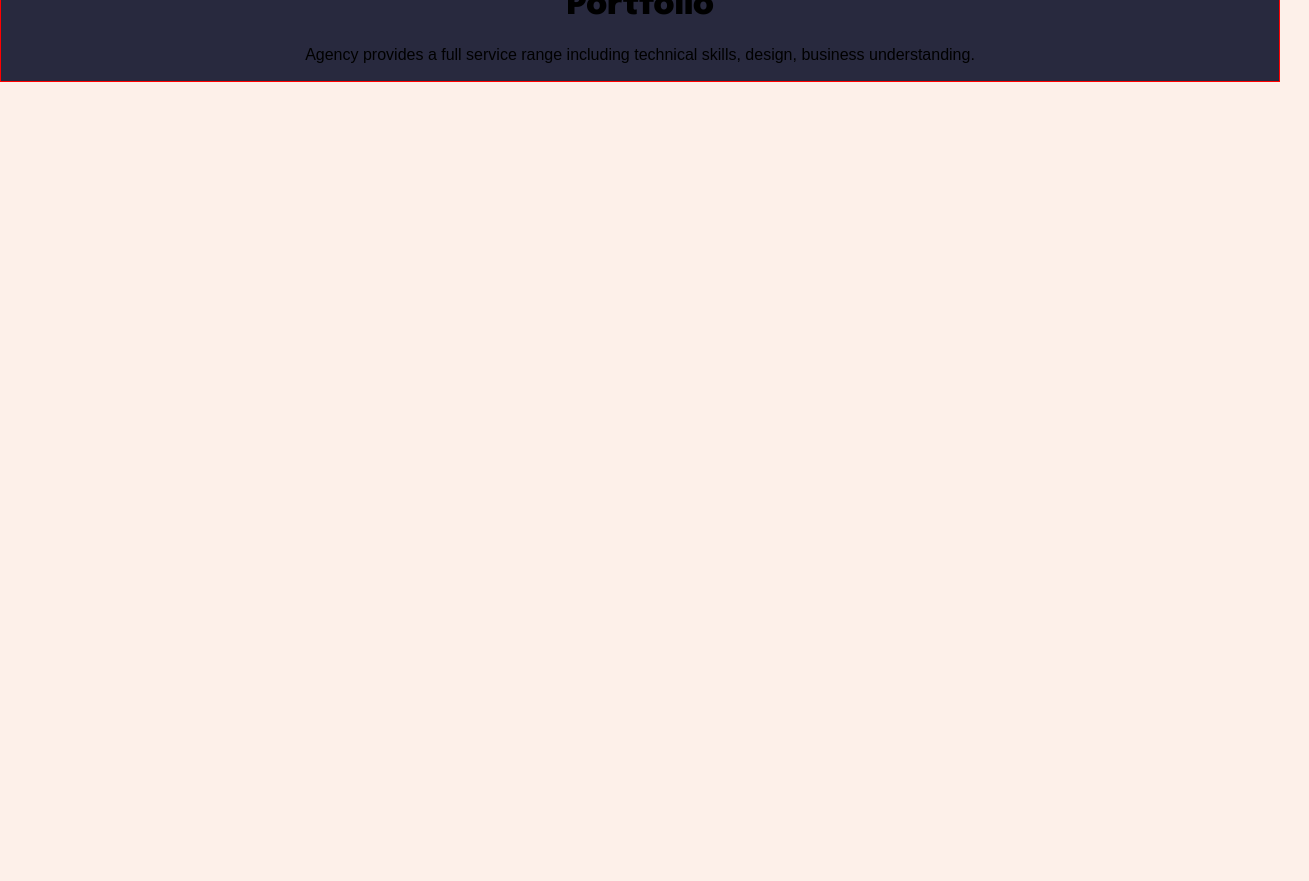
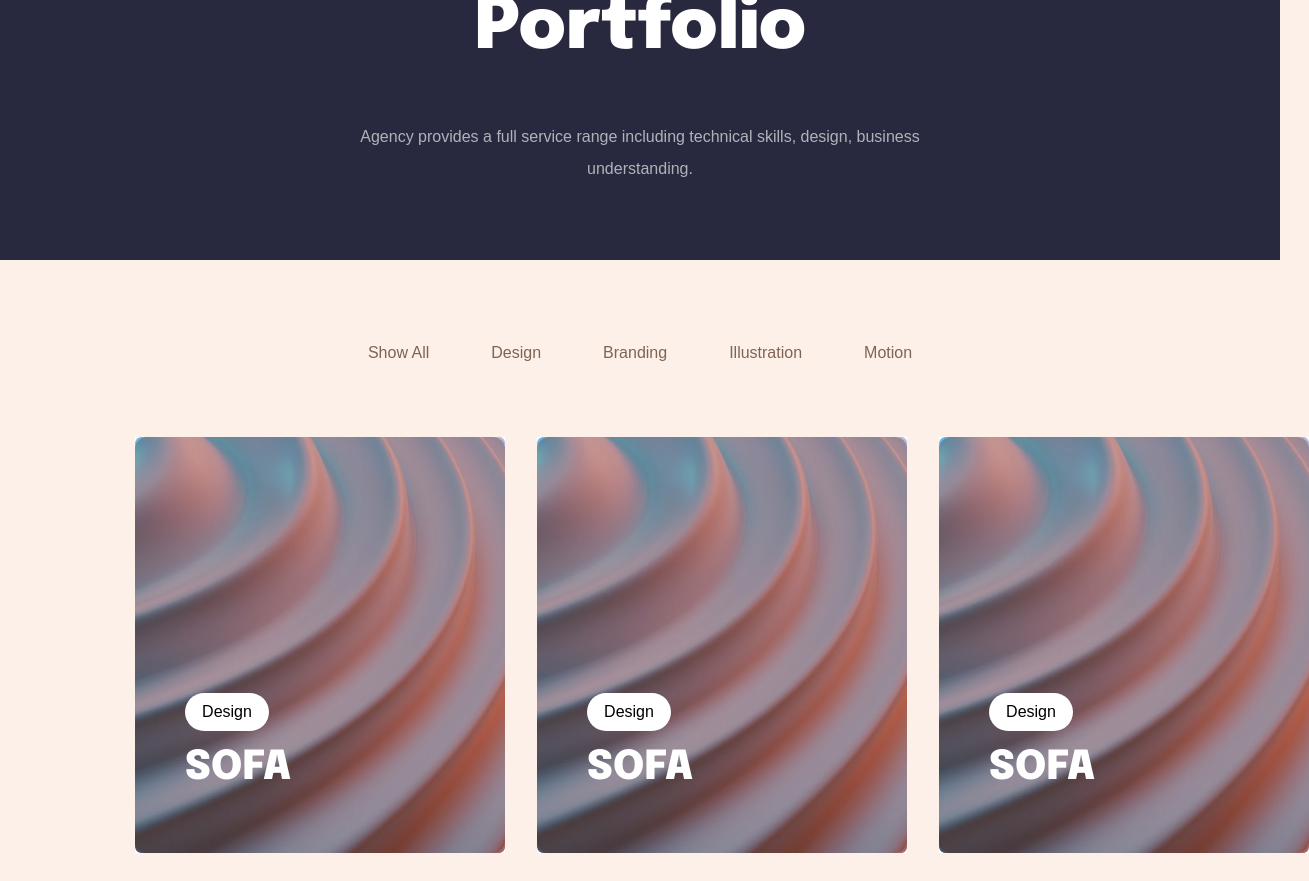
Before and after one commit to TsvetSerg/Agency, a React app: page / in a window 1280 px wide. Shown: the part 180-1061 px from the top of the page, 1309 px wide, since content can reach past the window. Before the commit the page ends 800 px from the top, so only its background shows below. Built offline with nearby package versions, Linux system fonts and the light colour scheme; a web font is replaced by a local one.

Commit message:
The final stage of desktop layout

```diff
--- a/src/components/App/App.css
+++ b/src/components/App/App.css
@@ -1,6 +1,5 @@
 .App {
   text-align: center;
-  border: 1px solid red;
   max-width: 1440px;
   margin: 0 auto;
   display: flex;
--- a/src/components/App/App.js
+++ b/src/components/App/App.js
@@ -1,14 +1,21 @@
 import './App.css';
-import NavBar from '../NavBar/NavBar'
-import Title from '../Title/Title'
+import NavBar from '../NavBar/NavBar';
+import Title from '../Title/Title';
+import Tabs from '../Tabs/Tabs';
+import Content from '../Content/Content';
+import React from 'react';
 
 function App() {
+
+
   return (
     <div className="App">
       <section className='top'>
         <NavBar/>
         <Title/>
       </section>
+      <Tabs/>
+      <Content/>
 
     </div>
   );
--- /dev/null
+++ b/src/components/Card/Card.css
@@ -0,0 +1,60 @@
+.card {
+  /* border: 1px solid black; */
+  max-width: 370px;
+  max-height: 416px;
+  border-radius: 12px;
+  position: relative;
+}
+
+.card:hover {
+  box-shadow: 0px 0px 7px 4px rgba(79, 226, 74, 0.5);
+}
+
+.card__activ {
+  box-shadow: 0px 0px 7px 4px rgba(79, 226, 74, 1);
+}
+
+.card__overlay {
+  position: relative;
+}
+
+.card__overlay::after {
+  left: 0;
+  top: 0;
+  width: 100%;
+  height: 416px;
+  position: absolute;
+  content: "";
+  background: #5c2000;
+  opacity: 32%;
+  border-radius: 12px;
+}
+
+/* #4fe24a */
+
+.card__img {
+  max-width: 370px;
+  max-height: 416px;
+}
+
+.card__title {
+  margin: 0;
+  padding: 0;
+  position: absolute;
+  bottom: 62px;
+  left: 50px;
+  font-size: 40px;
+  color: white;
+}
+
+.card__category {
+  position: absolute;
+  bottom: 122px;
+  left: 50px;
+  width: 84px;
+  height: 38px;
+  border: none;
+  background-color: white;
+  border-radius: 30px;
+  font-size: 16px;
+}
--- /dev/null
+++ b/src/components/Card/Card.js
@@ -0,0 +1,16 @@
+import './Card.css';
+import SOFA from '../../images/SOFA.png';
+
+function Card() {
+  return (
+    <div className='card'>
+      <div className='card__overlay'>
+        <img className='card__img' src={SOFA} alt="" />
+      </div>
+      <h2 className='card__title'>SOFA</h2>
+      <button className='card__category'>Design</button>
+    </div>
+  )
+}
+
+export default Card;
--- /dev/null
+++ b/src/components/Content/Content.css
@@ -0,0 +1,31 @@
+.content {
+  width: calc(100% - 135px * 2);
+  margin: 0 auto;
+}
+
+.content__list {
+  margin: 0;
+  padding: 0;
+  display: grid;
+  grid-template-columns: repeat(3, 370px);
+  gap: 30px 32px;
+  margin-bottom: 80px;
+}
+
+.content__button {
+  margin-bottom: 200px;
+  box-shadow: 0px 3px 10px 10px rgba(57, 20, 0, 0.08);
+  width: 170px;
+  height: 48px;
+  border: none;
+  background-color: white;
+  color: black;
+  border-radius: 10px;
+  font-size: 14px;
+  font-weight: 900;
+  cursor: pointer;
+}
+
+.content__button:hover {
+  box-shadow: 0px 3px 10px 10px rgba(57, 20, 0, 0.13);
+}
--- /dev/null
+++ b/src/components/Content/Content.js
@@ -0,0 +1,24 @@
+import './Content.css';
+import Card from '../Card/Card';
+
+function Content() {
+
+  return (
+    <section className='content'>
+      <div className='content__list'>
+        <Card/>
+        <Card/>
+        <Card/>
+        <Card/>
+        <Card/>
+        <Card/>
+        <Card/>
+        <Card/>
+        <Card/>
+      </div>
+      <button className='content__button'>LOAD MORE</button>
+    </section>
+  )
+}
+
+export default Content;
--- /dev/null
+++ b/src/components/Tabs/Tabs.css
@@ -0,0 +1,30 @@
+.tabs {
+  max-width: 600px;
+  margin: auto;
+  display: flex;
+  justify-content: space-around;
+  margin-top: 84px;
+  margin-bottom: 75px;
+}
+
+.tabs__item {
+  margin: 0;
+  padding: 0;
+  margin-right: 62px;
+  color: #391400;
+  opacity: 64%;
+  cursor: pointer;
+}
+
+.tabs__item:last-child {
+  margin-right: 0;
+}
+
+.tabs__item:hover {
+  opacity: 100%;
+  color: #16cd53;
+}
+
+.tabs__item_activ {
+  color: #16cd53;
+}
--- /dev/null
+++ b/src/components/Tabs/Tabs.js
@@ -0,0 +1,16 @@
+import './Tabs.css';
+
+function Tabs() {
+
+  return (
+    <nav className='tabs'>
+      <p  className='tabs__item'>Show All</p>
+      <p  className='tabs__item'>Design</p>
+      <p  className='tabs__item'>Branding</p>
+      <p  className='tabs__item'>Illustration</p>
+      <p  className='tabs__item'>Motion</p>
+    </nav>
+  )
+}
+
+export default Tabs;
--- a/src/components/Title/Title.css
+++ b/src/components/Title/Title.css
@@ -0,0 +1,23 @@
+.portfolio {
+  max-width: 600px;
+  margin: auto;
+}
+
+.portfolio__title {
+  color: white;
+  margin: 0;
+  padding: 0;
+  font-size: 72px;
+  margin-bottom: 51px;
+}
+
+.portfolio__subtitle {
+  color: white;
+  margin: 0;
+  padding: 0;
+  font-size: 16px;
+  line-height: 2;
+  font-weight: 300;
+  opacity: 64%;
+  margin-bottom: 75px;
+}
--- a/src/components/Title/Title.js
+++ b/src/components/Title/Title.js
@@ -1,12 +1,12 @@
-import './Title'
+import './Title.css'
 
 function Title() {
 
 
   return (
-    <section>
-      <h1>Portfolio</h1>
-      <p>Agency provides a full service range including technical skills, design, business understanding.</p>
+    <section className='portfolio'>
+      <h1 className='portfolio__title'>Portfolio</h1>
+      <p className='portfolio__subtitle'>Agency provides a full service range including technical skills, design, business understanding.</p>
     </section>
   )
 }
```
Also changed, not shown: src/images/Abstracy.png (added), src/images/Architect.png (added), src/images/CalC.png (added), src/images/DDDone.png (added), src/images/HandP.png (added), src/images/KeyBoard.png (added), src/images/SOFA.png (added), src/images/Sport.png (added), src/images/WorkMedia.png (added).
